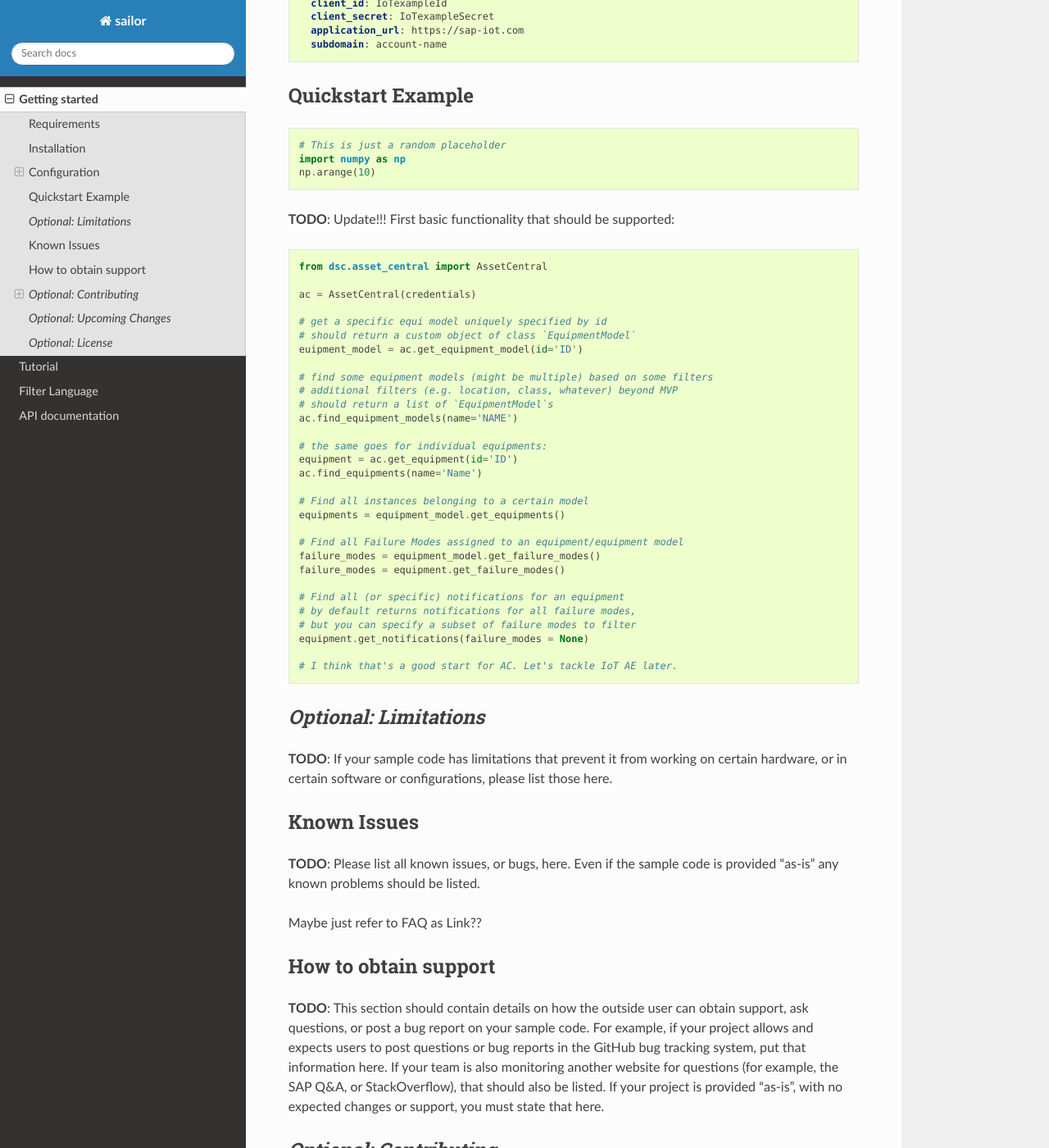
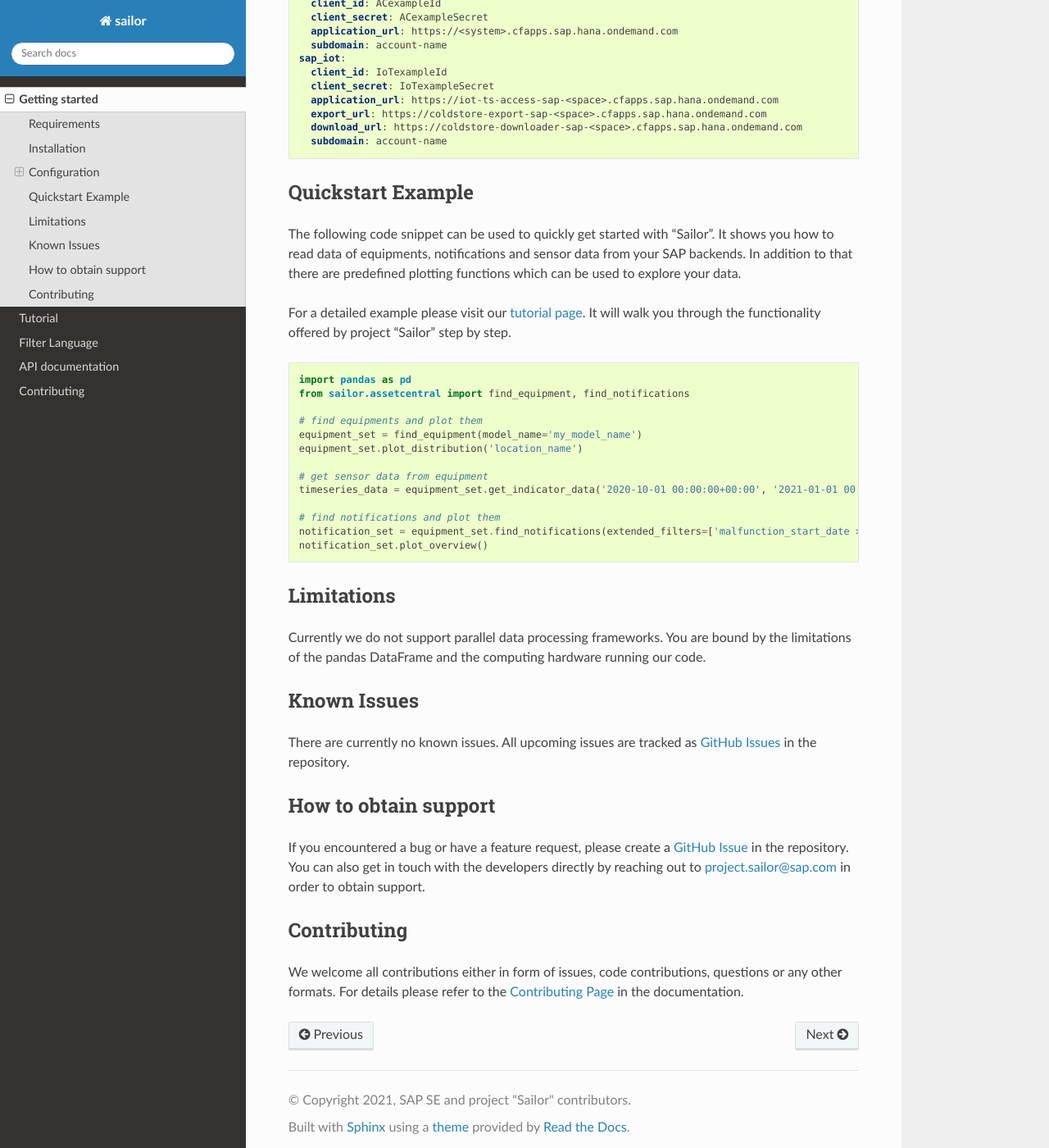
Before and after one commit to SAP/project-sailor, a Sphinx documentation site: the page built from docs/introduction.rst, in a window 1280 px wide and 1400 px high, scrolled down 1618 px. Shown: the whole window at 82% size. Built offline with Sphinx 7.4.7 and the Read the Docs theme 2.0.0, drawn with Linux system fonts in a browser that asks for light colours; some of the changed text lies outside the part shown.

Commit message:
Readme fixes (#32)
* Update readme and fill in placeholders
* Remove unused sections of readme
* Move contributing section to separate page

Co-authored-by: Oliver Roess <oliver.roess@sap.com>

```diff
--- a/README.rst
+++ b/README.rst
@@ -1,22 +1,25 @@
-==============
-Project Sailor
-==============
+================
+Project "Sailor"
+================
 
 .. inclusion-marker-do-not-remove
 
-README needs to be updated. You can find the link to the guidelines in our Wiki.
+Project "Sailor" allows you to easily access data from your SAP Digital Supply Chain software products for data science projects like
+predictive maintenance or master data analysis.
 
-**TODO**: Put **DESCRIPTION** here.
-
-- what is it?
-- why does it exist?
+Once your data is available, it is your choice how to work with it. Project "Sailor" comes with several predefined functions to support you
+in exploring your data. Adding to that you can create custom plots or even build your own machine learning models.
+You can learn more about that on our `tutorial page <https://sap.github.io/project-sailor/tutorial.html>`__.
+"Sailor" provides you with a set of functions out of the box, but most importantly it facilitates flexibility and extensibility.
 
 
 Requirements
 ============
 
-**TODO**: This section should describe the requirements, hardware and software, that are used with your sample code. This section should list any expected SAP software that is necessary to run this sample code, if applicable. Also include any other requirements that are necessary (or optional) to use this project.
-Any external requirements must be hyperlinked to the site where that software, or that documentation, can be found.
+You need access to SAP Asset Central and the SAP IoT services in order to use "Sailor".
+
+Since the project "Sailor" is implemented in Python you need to have Python installed. Currently we support Python 3.8.
+The required python packages are automatically installed while installing "Sailor".
 
 
 Installation
@@ -32,18 +35,18 @@ Install the package with pip
 Configuration
 =============
 
-Sailor talks to two services: Asset Central and SAP IoT.
+"Sailor" talks to two services: SAP Asset Central and SAP IoT.
 You have two options of specifying the configuration:
 
 1. `Environment`_
 2. `YAML file`_
 
-The above order is honoured when Sailor checks for the configuration.
+The above order is honoured when "Sailor" checks for the configuration.
 
 
 Environment
 -----------
-A JSON string can be provided with the environment variable SAILOR_CONFIG_JSON. Example:
+A JSON string can be provided with the environment variable ``SAILOR_CONFIG_JSON``. Example:
 
 .. code-block:: python
 
@@ -51,13 +54,15 @@ A JSON string can be provided with the environment variable SAILOR_CONFIG_JSON.
         'asset_central': {
             'client_id': 'ACexampleId',
             'client_secret': 'ACexampleSecret',
-            'application_url': 'https://asset-central.com',
+            'application_url': 'https://<system>.cfapps.sap.hana.ondemand.com',
             'subdomain': 'account-name'
         },
         'sap_iot': {
             'client_id': 'IoTexampleId',
             'client_secret': 'IoTexampleSecret',
-            'application_url': 'https://sap-iot.com',
+            'application_url': 'https://iot-ts-access-sap-<space>.cfapps.sap.hana.ondemand.com',
+            'export_url': 'https://coldstore-export-sap-<space>.cfapps.sap.hana.ondemand.com',
+            'download_url': 'https://coldstore-downloader-sap-<space>.cfapps.sap.hana.ondemand.com',
             'subdomain': 'account-name'
         },
     })
@@ -65,19 +70,21 @@ A JSON string can be provided with the environment variable SAILOR_CONFIG_JSON.
 
 YAML file
 ---------
-Specify the location of a YAML file via environment variable (e.g.: *SAILOR_CONFIG_PATH=/home/my_sailor_config.yml*). Alternatively you can put a YAML file named *config.yml* next to your main script/notebook without setting the SAILOR_CONFIG_PATH. Example YAML file:
+Specify the location of a YAML file via environment variable (e.g.: ``SAILOR_CONFIG_PATH=/home/my_sailor_config.yml``). Alternatively you can put a YAML file named ``config.yml`` next to your main script/notebook without setting the ``SAILOR_CONFIG_PATH``. Example YAML file:
 
 .. code-block:: yaml
 
     asset_central:
       client_id: ACexampleId
       client_secret: ACexampleSecret
-      application_url: https://asset-central.com
+      application_url: https://<system>.cfapps.sap.hana.ondemand.com
       subdomain: account-name
     sap_iot:
       client_id: IoTexampleId
       client_secret: IoTexampleSecret
-      application_url: https://sap-iot.com
+      application_url: https://iot-ts-access-sap-<space>.cfapps.sap.hana.ondemand.com
+      export_url: https://coldstore-export-sap-<space>.cfapps.sap.hana.ondemand.com
+      download_url: https://coldstore-downloader-sap-<space>.cfapps.sap.hana.ondemand.com
       subdomain: account-name
 
 
@@ -86,170 +93,49 @@ Specify the location of a YAML file via environment variable (e.g.: *SAILOR_CONF
 Quickstart Example
 ==================
 
+The following code snippet can be used to quickly get started with "Sailor". It shows you how to read data of equipments, notifications and sensor data from your SAP backends. In addition to that there are predefined plotting functions which can be used to explore your data.
+
+For a detailed example please visit our `tutorial page <https://sap.github.io/project-sailor/tutorial.html>`__. It will walk you through the functionality offered by project "Sailor" step by step.
+
+
 .. code-block:: python
 
-    # This is just a random placeholder
-    import numpy as np
-    np.arange(10)
+    import pandas as pd
+    from sailor.assetcentral import find_equipment, find_notifications
+
+    # find equipments and plot them
+    equipment_set = find_equipment(model_name='my_model_name')
+    equipment_set.plot_distribution('location_name')
+
+    # get sensor data from equipment
+    timeseries_data = equipment_set.get_indicator_data('2020-10-01 00:00:00+00:00', '2021-01-01 00:00:00+00:00')
+
+    # find notifications and plot them
+    notification_set = equipment_set.find_notifications(extended_filters=['malfunction_start_date > "2020-08-01"'])
+    notification_set.plot_overview()
 
 
 
-**TODO**: Update!!! First basic functionality that should be supported:
+Limitations
+===========
 
-.. code-block:: python
-
-    from dsc.asset_central import AssetCentral
-
-    ac = AssetCentral(credentials)
-
-    # get a specific equi model uniquely specified by id
-    # should return a custom object of class `EquipmentModel`
-    euipment_model = ac.get_equipment_model(id='ID')
-
-    # find some equipment models (might be multiple) based on some filters
-    # additional filters (e.g. location, class, whatever) beyond MVP
-    # should return a list of `EquipmentModel`s
-    ac.find_equipment_models(name='NAME')
-
-    # the same goes for individual equipments:
-    equipment = ac.get_equipment(id='ID')
-    ac.find_equipments(name='Name')
-
-    # Find all instances belonging to a certain model
-    equipments = equipment_model.get_equipments()
-
-    # Find all Failure Modes assigned to an equipment/equipment model
-    failure_modes = equipment_model.get_failure_modes()
-    failure_modes = equipment.get_failure_modes()
-
-    # Find all (or specific) notifications for an equipment
-    # by default returns notifications for all failure modes,
-    # but you can specify a subset of failure modes to filter
-    equipment.get_notifications(failure_modes = None)
-
-    # I think that's a good start for AC. Let's tackle IoT AE later.
-
-
-*Optional: Limitations*
-=======================
-
-**TODO**: If your sample code has limitations that prevent it from working on certain hardware, or in certain software or configurations, please list those here.
+Currently we do not support parallel data processing frameworks.
+You are bound by the limitations of the pandas DataFrame and the computing hardware running our code.
 
 Known Issues
 ============
 
-**TODO**: Please list all known issues, or bugs, here. Even if the sample code is provided "as-is" any known problems should be listed.
-
-Maybe just refer to FAQ as Link??
+There are currently no known issues. All upcoming issues are tracked as `GitHub Issues <https://github.com/SAP/project-sailor/issues>`__ in the repository.
 
 
 How to obtain support
 =====================
 
-**TODO**: This section should contain details on how the outside user can obtain support, ask questions, or post a bug report on your sample code.
-For example, if your project allows and expects users to post questions or bug reports in the GitHub bug tracking system, put that information here. If your team is also monitoring another website for questions (for example, the SAP Q&A, or StackOverflow), that should also be listed.
-If your project is provided "as-is", with no expected changes or support, you must state that here.
-
-*Optional: Contributing*
-========================
-
-Install the package in editable mode
-------------------------------------
-
-For development, this will install the package into your environment with a link to the source files.
-
-.. code-block::
-
-    pip install -e .
+If you encountered a bug or have a feature request, please create a `GitHub Issue <https://github.com/SAP/project-sailor/issues>`__ in the repository.
+You can also get in touch with the developers directly by reaching out to `project.sailor@sap.com <mailto:project.sailor@sap.com>`__ in order to obtain support.
 
 
-Install requirements
---------------------
-.. code-block::
+Contributing
+============
 
-    pip install -r requirements.txt
-
-Requirements management
------------------------
-The concrete dependencies we develop against are pinned in `requirements.txt`. Our code has been tested to run for the versions listed in :code:`requirements.txt`. (TODO: make that happen: ~~Continuous integration ensures that we test the code against new versions automatically.~~) `requirements.txt` should never be modified manually, only through pip-compile (see below).
-
-:code:`requirements.in` lists abstract dependencies.  If you have used a new library in this project:
-
-1. please add it to **requirements.in** and run :code:`pip-compile` to update the requirements.txt
-2. Add the resulting changes to your next pull request.
-
-*pip-compile* is part of package *pip-tools* (can be installed via `pip install pip-tools`).
-
-
-Dev tools
----------
-
-Install all tools required for testing and linting with:
-
-.. code-block::
-
-    pip install -r .ci/requirements_ci.txt
-
-
-Building the package
---------------------
-.. code-block::
-
-    python -m build
-
-
-Building the documentation
---------------------------
-**Sphinx** is used to build the documentation.
-
-Requirements
-************
-You will need to install Sphinx and dependencies that we use. This can be done via pip:
-
-.. code-block::
-
-    pip install -r .ci/docs/requirements_docs.txt
-
-Build
-*****
-Go to the docs directory and run:
-
-.. code-block::
-
-    make html
-
-
-The HTML is built into the docs/_build directory. You can view the docs by simply opening **index.html** with your browser.
-
-    If you just ran `make html` for the **first time**, it might be that the documentation is not rendered properly (specifically the TOC for the API documentation on the left).
-    In this case please run once:
-
-    .. code-block::
-
-        touch apidoc.rst
-        make html SPHINXOPTS="-a"
-
-    Further builds should only require `make html`.
-
-
-
-Adding or removing API doc pages
-********************************
-This step is only required when new modules/packages have been added or removed.
-If you want to update the apidoc:
-
-1. run: :code:`make apidoc`
-2. (only if any packages/modules have been removed): delete the corresponding .rst files
-3. commit the changes
-
-
-*Optional: Upcoming Changes*
-============================
-
-**TODO**: Details on any expected changes in later versions. If your project is released "as-is", or you know of no upcoming changes, this section can be omitted.
-
-*Optional: License*
-===================
-
-**TODO**: The governing license for the project can be referenced in the README file for the project by adding a section entitled “License” (or similar title) and including the following statement:
-“This project is licensed under [License file type] except as noted otherwise in the LICENSE file.”
+We welcome all contributions either in form of issues, code contributions, questions or any other formats. For details please refer to the `Contributing Page <https://sap.github.io/project-sailor/contributing.html>`__ in the documentation.
--- /dev/null
+++ b/docs/contributing.rst
@@ -0,0 +1,150 @@
+.. _contributing:
+
+============
+Contributing
+============
+
+Contributions to `project "Sailor" <https://github.com/sap/project-sailor>`__ are warmly welcomed. This page gives you detailed information on steps to take when you want to:
+
+- :ref:`report a bug <reporting_a_bug>`
+- :ref:`create a feature request <create_feature_request>`
+- :ref:`contribute to the code base <contributing_code>`
+- :ref:`contribute to the documentation <contributing_documentation>`
+
+
+.. _reporting_a_bug:
+
+Report a bug
+============
+You can report a bug by `creating an issue <https://docs.github.com/en/github/managing-your-work-on-github/creating-an-issue>`__ in the `project repository <https://github.com/SAP/project-sailor>`__.
+Ideally your report should include:
+
+- short self-contained example or code snippet how to reproduce the bug
+- description of the current behaviour and what is wrong with it
+- description of the desired behavior, depicting how the code is expected to work
+
+.. _create_feature_request:
+
+Create a feature request
+========================
+You can request a feature by `creating an issue <https://docs.github.com/en/github/managing-your-work-on-github/creating-an-issue>`__ in the `project repository <https://github.com/SAP/project-sailor>`__.
+Alternatively you can get in touch with the developers directly by reaching out to `project.sailor@sap.com <mailto:project.sailor@sap.com>`__
+
+
+.. _contributing_code:
+
+Contributing to the code base
+=============================
+
+Getting started
+---------------
+This section will give you the minimum requirements to starting development with project "Sailor".
+
+Prerequisites
+~~~~~~~~~~~~~
+You have cloned the Github project. Every instruction assumes that you are currently in the project folder on your development machine.
+
+Ideally you have created a dedicated python environment for development with "Sailor". Please check ``python_requires`` in ``setup.py`` for the currently supported python versions and use the most recent eligible version.
+
+
+Installation
+~~~~~~~~~~~~~
+Install the dependencies by running:
+
+.. code-block::
+
+    pip install -r requirements.txt
+
+Install the "Sailor" sources
+
+.. code-block::
+
+    pip install -e .
+
+
+
+Additional tooling
+------------------
+This section describes how we support additonal use cases that may occur during development.
+
+Dev tools
+~~~~~~~~~
+Install all tools required for testing and linting by running:
+
+.. code-block::
+
+    pip install -r .ci/requirements_ci.txt
+
+Find the current settings and/or possible instructions to run linting/testing tools in ``setup.cfg``.
+
+
+Requirements management
+~~~~~~~~~~~~~~~~~~~~~~~
+**requirements.txt** lists the concrete dependencies that our code is meant to be tested for. This file should never be modified manually, only through :code:`pip-compile` (see below).
+
+**requirements.in** lists abstract dependencies.  If you would like to introduce a new package as dependency to this project:
+
+1. please add it to **requirements.in** and run :code:`pip-compile` to update the requirements.txt
+2. Add the resulting changes to your next pull request.
+
+*pip-compile* is part of package *pip-tools* (can be installed via pip).
+
+
+Building the package
+~~~~~~~~~~~~~~~~~~~~
+We are using a PEP517 and PEP518 compliant build tooling.
+
+To build the project simply run:
+
+.. code-block::
+
+    python -m build
+
+
+.. _contributing_documentation:
+
+Contributing to the documentation
+=================================
+`Sphinx <https://www.sphinx-doc.org/en/master/>`__ is used to build the documentation.
+All documentation files are written in `reStructuredText <https://www.sphinx-doc.org/en/master/usage/restructuredtext/basics.html>`__
+and can be found in the :code:`docs` folder.
+
+Requirements
+------------
+You will need to install Sphinx and dependencies that we use. This can be done via pip:
+
+.. code-block::
+
+    pip install -r .ci/docs/requirements_docs.txt
+
+Build
+-----
+Go to the :code:`docs` directory and run:
+
+.. code-block::
+
+    make html
+
+
+The HTML is built into the :code:`docs/_build` directory. You can view the docs by simply opening **index.html** with your browser.
+
+If you just ran ``make html`` for the **first time**, it might be that the documentation is not rendered properly (specifically the TOC for the API documentation on the left).
+In this case please run once:
+
+.. code-block::
+
+    touch apidoc.rst
+    make html SPHINXOPTS="-a"
+
+Further builds should only require ``make html``.
+
+
+
+Adding or removing API doc pages
+--------------------------------
+This step is only required when new modules/packages have been added or removed.
+If you want to update the apidoc:
+
+1. run: :code:`make apidoc`
+2. (only if any packages/modules have been removed): delete the corresponding .rst files
+3. commit the changes
--- a/docs/index.rst
+++ b/docs/index.rst
@@ -15,6 +15,7 @@ Welcome to the documentation for sailor.
    tutorial
    filter_language
    apidoc
+   contributing
 
 Indices and tables
 ==================
--- a/setup.py
+++ b/setup.py
@@ -16,8 +16,8 @@ setup(
     author='DSC Data Science Team',
     author_email='project.sailor@sap.com',
     url='https://github.com/SAP/project-sailor',
-    description=('Easily access data from your SAP Digital Supply Chain products for datascience projects like '
-                 'predictive maintenance, master data analysis or anything else.'),
+    description=('Easily access data from your SAP Digital Supply Chain software products for data science projects'
+                 'like predictive maintenance or master data analysis.'),
     long_description=long_description,
     long_description_content_type='text/x-rst',
     keywords='',
```
Also changed, not shown: other parts of docs/index.rst (+2 -2 lines).
